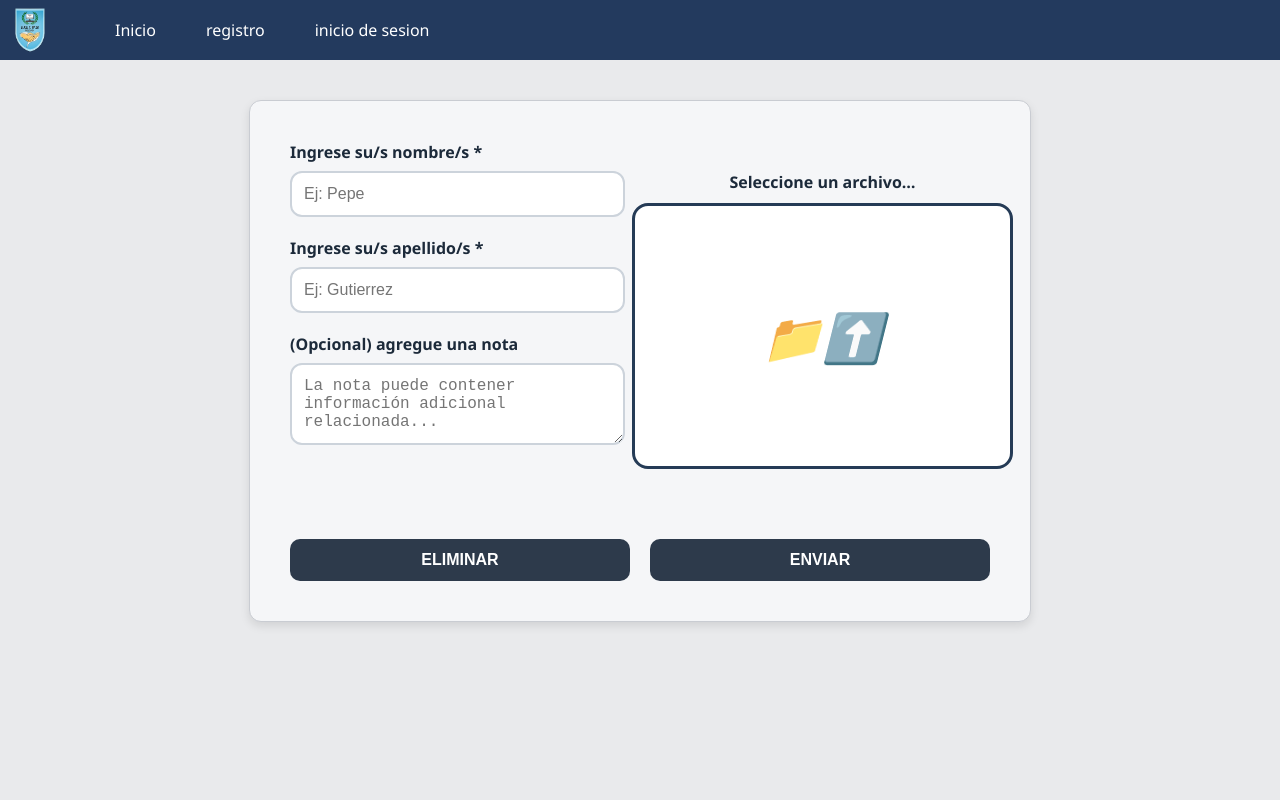
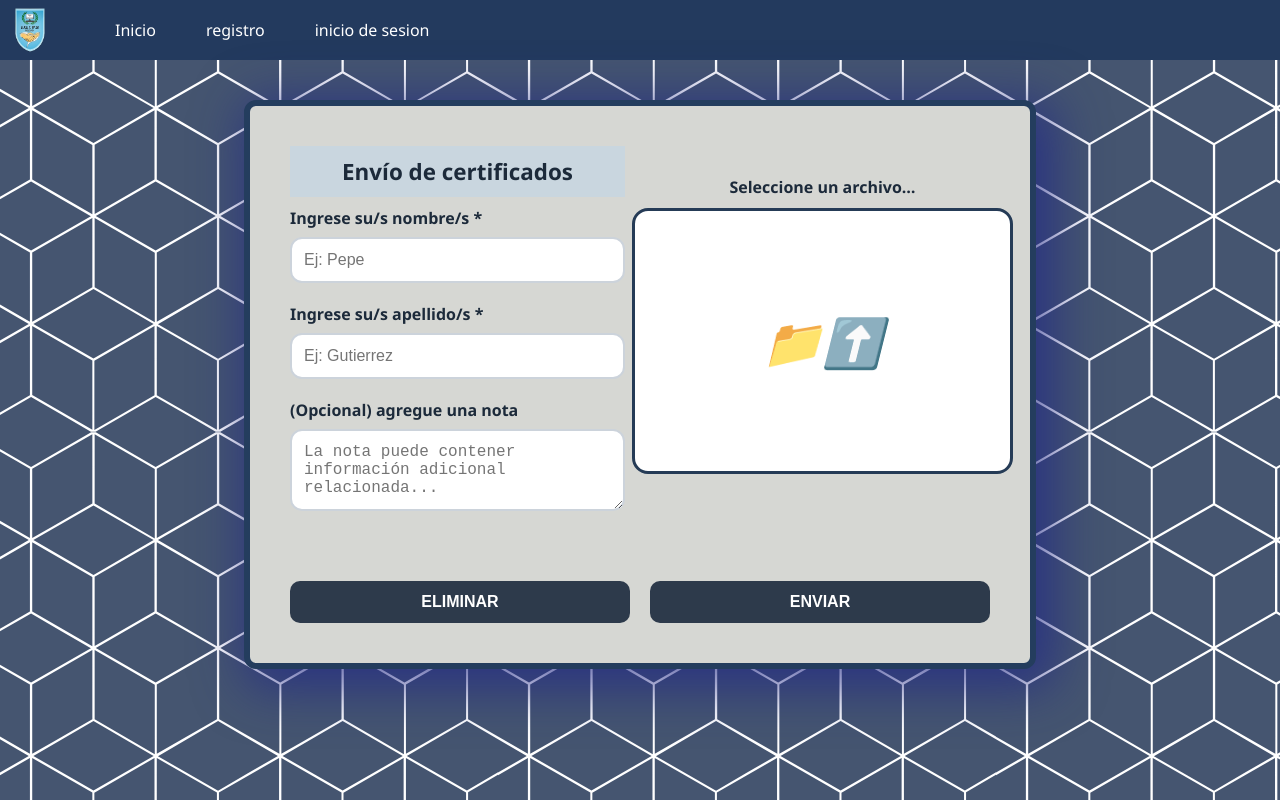
Before and after one commit to lillardRaamsey/Certificados, a React (Create React App) app: page /envioCertificado in a window 1280 px wide. Built offline with nearby package versions, Linux system fonts and the light colour scheme.

Commit message:
Agregar imagenes de fondo y "homogenizacion" entre paginas

```diff
--- a/src/componentes/FormularioCertificados.jsx
+++ b/src/componentes/FormularioCertificados.jsx
@@ -46,6 +46,7 @@ return (
   <div className="form-layout">
     <div className="form-left">
       <div className="form-group">
+        <h1>Envío de certificados</h1>
         <label>Ingrese su/s nombre/s *</label>
         <input
           type="text"
--- a/src/css/FormCertific.css
+++ b/src/css/FormCertific.css
@@ -1,18 +1,20 @@
 body {
   font-family: 'Segoe UI', sans-serif;
-  background: #e9eaec;
+  background-image: url('../img/imagenfondo.png');
   margin: 0;
   padding: 0;
 }
 
 .certificado-container {
-  background-color: #f5f6f8;
+  background-color: #D6D7D3;
   padding: 40px;
+  width: 100%;
   max-width: 700px;
   margin: 40px auto;
-  border: 1px solid #c9ccd2;
+  border: 6px solid #243D5E;
   border-radius: 12px;
-  box-shadow: 0 4px 10px rgba(0,0,0,0.1);
+  box-shadow: 10px 10px 50px 10px rgba(31, 38, 135, 0.70);
+
 }
 
 .certificado-container h1 {
--- a/src/css/formRegistro.css
+++ b/src/css/formRegistro.css
@@ -1,9 +1,11 @@
+
 .form-contenedor {
-    min-height: 100vh;
     display: flex;
     align-items: center;
     justify-content: center;
-   background: linear-gradient(180deg, #1e2a38, #3c4a5a, #1e2a38);
+    background-image: url('../img/imagenfondo.png');
+    background-position: center; /* Centra la imagen */
+    min-height: 100vh; /* Asegúrate de que ocupe toda la altura de la ventana */; /*FONDOOOOOOO*/
     padding: 20px;
 }
 
--- a/src/css/formingresar.css
+++ b/src/css/formingresar.css
@@ -3,6 +3,5 @@
     display: flex;
     align-items: center;
     justify-content: center;
-   background: linear-gradient(180deg, #1e2a38, #3c4a5a, #1e2a38);
     padding: 20px;
 }
```
Also changed, not shown: src/img/imagenfondo.png (added), 1 other file (tests, documents, lock files or other folders).
